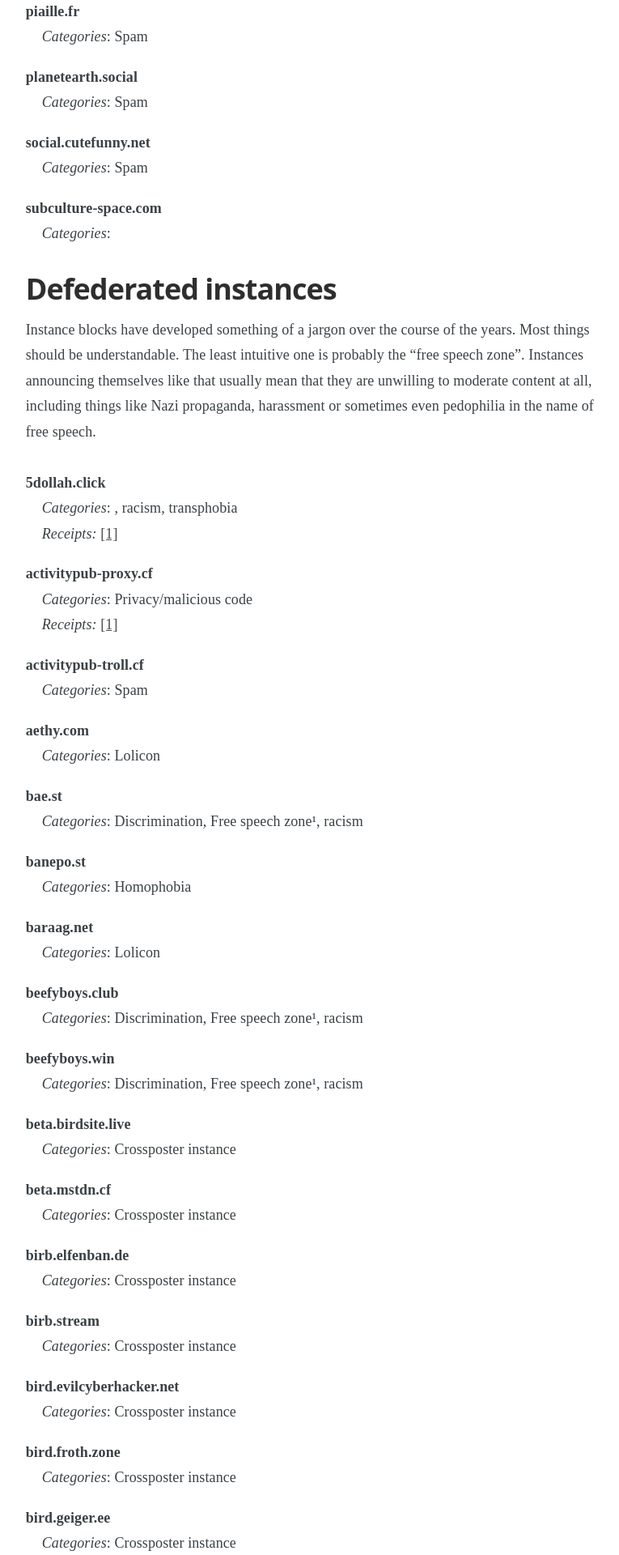
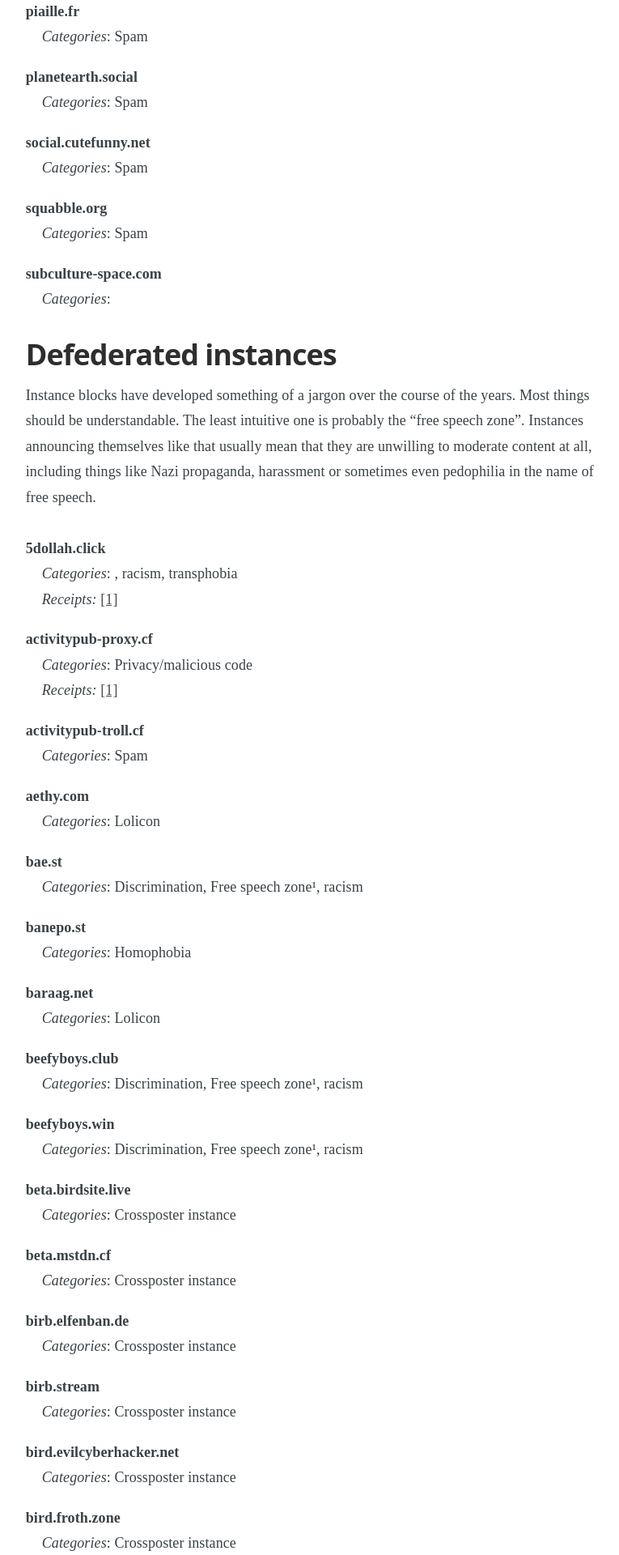
Before and after one commit to chaossocial/meta, a Jekyll site: the page built from federation.md, in a window 1280 px wide. Shown: the part 1640-3560 px from the top of the page at 81% size, without its empty margins (398-1163 px from the left). Built offline with Jekyll 4.4.1, drawn with Linux system fonts in a browser that asks for light colours; some of the changed text lies outside the part shown.

Commit message:
Limit squabble.org

```diff
--- a/_data/limited_instances.json
+++ b/_data/limited_instances.json
@@ -95,6 +95,15 @@
     "comment_en": ""
   },
   {
+    "instance": "squabble.org",
+    "tags": [
+      "SPAM"
+    ],
+    "receipts": [],
+    "comment_en": "",
+    "comment_de": ""
+  },
+  {
     "instance": "subculture-space.com",
     "tags": [],
     "receipts": [],
```
